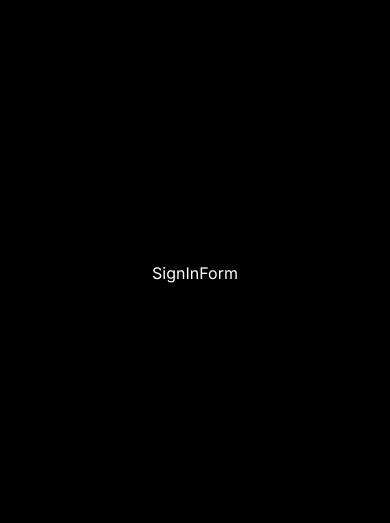
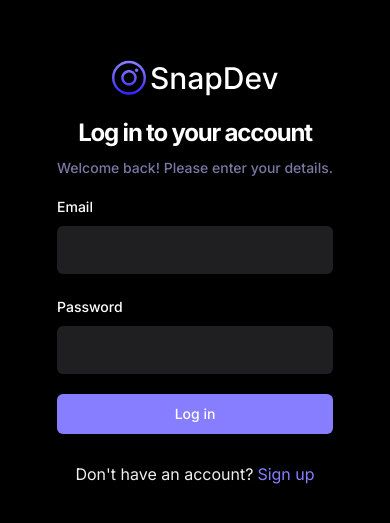
Before and after one commit to aurda012/snapdev, a React (Vite) app: page /sign-in in a window 390 px wide. Shown: the part 149-672 px from the top of the page. Built offline with nearby package versions, Linux system fonts and the light colour scheme; no server answers.

Commit message:
Added sign in form

```diff
--- a/src/_auth/forms/SignInForm.tsx
+++ b/src/_auth/forms/SignInForm.tsx
@@ -1,4 +1,129 @@
-const SignInForm = () => {
-  return <div>SignInForm</div>;
+import * as z from "zod";
+import { useForm } from "react-hook-form";
+import { zodResolver } from "@hookform/resolvers/zod";
+import { Link, useNavigate } from "react-router-dom";
+
+import {
+  Form,
+  FormControl,
+  FormField,
+  FormItem,
+  FormLabel,
+  FormMessage,
+} from "@/components/ui/form";
+import { Input } from "@/components/ui/input";
+import { Button } from "@/components/ui/button";
+import Loader from "@/components/shared/Loader";
+import { useToast } from "@/components/ui/use-toast";
+
+import { SigninValidation } from "@/lib/validation";
+import { useSignInAccount } from "@/lib/react-query/queries";
+import { useUserContext } from "@/context/AuthContext";
+
+const SigninForm = () => {
+  const { toast } = useToast();
+  const navigate = useNavigate();
+  const { checkAuthUser, isLoading: isUserLoading } = useUserContext();
+
+  // Query
+  const { mutateAsync: signInAccount, isLoading } = useSignInAccount();
+
+  const form = useForm<z.infer<typeof SigninValidation>>({
+    resolver: zodResolver(SigninValidation),
+    defaultValues: {
+      email: "",
+      password: "",
+    },
+  });
+
+  const handleSignin = async (user: z.infer<typeof SigninValidation>) => {
+    const session = await signInAccount(user);
+
+    if (!session) {
+      toast({ title: "Login failed. Please try again." });
+
+      return;
+    }
+
+    const isLoggedIn = await checkAuthUser();
+
+    if (isLoggedIn) {
+      form.reset();
+
+      navigate("/");
+    } else {
+      toast({ title: "Login failed. Please try again." });
+
+      return;
+    }
+  };
+
+  return (
+    <Form {...form}>
+      <div className="sm:w-420 flex-center flex-col">
+        <img src="/assets/images/logo.svg" alt="logo" />
+
+        <h2 className="h3-bold md:h2-bold pt-5 sm:pt-12">
+          Log in to your account
+        </h2>
+        <p className="text-light-3 small-medium md:base-regular mt-2">
+          Welcome back! Please enter your details.
+        </p>
+        <form
+          onSubmit={form.handleSubmit(handleSignin)}
+          className="flex flex-col gap-5 w-full mt-4"
+        >
+          <FormField
+            control={form.control}
+            name="email"
+            render={({ field }) => (
+              <FormItem>
+                <FormLabel className="shad-form_label">Email</FormLabel>
+                <FormControl>
+                  <Input type="text" className="shad-input" {...field} />
+                </FormControl>
+                <FormMessage />
+              </FormItem>
+            )}
+          />
+
+          <FormField
+            control={form.control}
+            name="password"
+            render={({ field }) => (
+              <FormItem>
+                <FormLabel className="shad-form_label">Password</FormLabel>
+                <FormControl>
+                  <Input type="password" className="shad-input" {...field} />
+                </FormControl>
+                <FormMessage />
+              </FormItem>
+            )}
+          />
+
+          <Button type="submit" className="shad-button_primary">
+            {isLoading || isUserLoading ? (
+              <div className="flex-center gap-2">
+                <Loader /> Loading...
+              </div>
+            ) : (
+              "Log in"
+            )}
+          </Button>
+
+          <p className="text-small-regular text-light-2 text-center mt-2">
+            Don&apos;t have an account?
+            <Link
+              to="/sign-up"
+              className="text-primary-500 text-small-semibold ml-1"
+            >
+              Sign up
+            </Link>
+          </p>
+        </form>
+      </div>
+    </Form>
+  );
 };
-export default SignInForm;
+
+export default SigninForm;
--- a/src/_auth/forms/SignUpForm.tsx
+++ b/src/_auth/forms/SignUpForm.tsx
@@ -1,9 +1,6 @@
 import * as z from "zod";
 import { useForm } from "react-hook-form";
-import {
-  Link,
-  // useNavigate
-} from "react-router-dom";
+import { Link, useNavigate } from "react-router-dom";
 import { zodResolver } from "@hookform/resolvers/zod";
 
 import {
@@ -16,20 +13,20 @@
 } from "@/components/ui/form";
 import { Input } from "@/components/ui/input";
 import { Button } from "@/components/ui/button";
-// import Loader from "@/components/shared/Loader";
-// import { useToast } from "@/components/ui/use-toast";
+import Loader from "@/components/shared/Loader";
+import { useToast } from "@/components/ui/use-toast";
 
-// import {
-//   useCreateUserAccount,
-//   useSignInAccount,
-// } from "@/lib/react-query/queries";
+import {
+  useCreateUserAccount,
+  useSignInAccount,
+} from "@/lib/react-query/queries";
 import { SignupValidation } from "@/lib/validation";
-// import { useUserContext } from "@/context/AuthContext";
+import { useUserContext } from "@/context/AuthContext";
 
 const SignupForm = () => {
-  // const { toast } = useToast();
-  // const navigate = useNavigate();
-  // const { checkAuthUser, isLoading: isUserLoading } = useUserContext();
+  const { toast } = useToast();
+  const navigate = useNavigate();
+  const { checkAuthUser, isLoading: isUserLoading } = useUserContext();
 
   const form = useForm<z.infer<typeof SignupValidation>>({
     resolver: zodResolver(SignupValidation),
@@ -42,37 +39,37 @@
   });
 
   // Queries
-  // const { mutateAsync: createUserAccount, isLoading: isCreatingAccount } =
-  //   useCreateUserAccount();
-  // const { mutateAsync: signInAccount, isLoading: isSigningInUser } =
-  //   useSignInAccount();
+  const { mutateAsync: createUserAccount, isLoading: isCreatingAccount } =
+    useCreateUserAccount();
+  const { mutateAsync: signInAccount, isLoading: isSigningInUser } =
+    useSignInAccount();
 
   // Handler
   const handleSignup = async (user: z.infer<typeof SignupValidation>) => {
     console.log(user);
     try {
-      // const newUser = await createUserAccount(user);
-      // if (!newUser) {
-      //   toast({ title: "Sign up failed. Please try again." });
-      //   return;
-      // }
-      // const session = await signInAccount({
-      //   email: user.email,
-      //   password: user.password,
-      // });
-      // if (!session) {
-      //   toast({ title: "Something went wrong. Please login your new account" });
-      //   navigate("/sign-in");
-      //   return;
-      // }
-      // const isLoggedIn = await checkAuthUser();
-      // if (isLoggedIn) {
-      //   form.reset();
-      //   navigate("/");
-      // } else {
-      //   toast({ title: "Login failed. Please try again." });
-      //   return;
-      // }
+      const newUser = await createUserAccount(user);
+      if (!newUser) {
+        toast({ title: "Sign up failed. Please try again." });
+        return;
+      }
+      const session = await signInAccount({
+        email: user.email,
+        password: user.password,
+      });
+      if (!session) {
+        toast({ title: "Something went wrong. Please login your new account" });
+        navigate("/sign-in");
+        return;
+      }
+      const isLoggedIn = await checkAuthUser();
+      if (isLoggedIn) {
+        form.reset();
+        navigate("/");
+      } else {
+        toast({ title: "Login failed. Please try again." });
+        return;
+      }
     } catch (error) {
       console.log({ error });
     }
@@ -151,14 +148,13 @@
           />
 
           <Button type="submit" className="shad-button_primary">
-            {/* {isCreatingAccount || isSigningInUser || isUserLoading ? (
+            {isCreatingAccount || isSigningInUser || isUserLoading ? (
               <div className="flex-center gap-2">
                 <Loader /> Loading...
               </div>
             ) : (
               "Sign Up"
-            )} */}
-            Sign Up
+            )}
           </Button>
 
           <p className="text-small-regular text-light-2 text-center mt-2">
--- /dev/null
+++ b/src/context/AuthContext.tsx
@@ -0,0 +1,94 @@
+import { useNavigate } from "react-router-dom";
+import { createContext, useContext, useEffect, useState } from "react";
+
+import { IUser } from "@/types";
+import { getCurrentUser } from "@/lib/appwrite/api";
+
+export const INITIAL_USER = {
+  id: "",
+  name: "",
+  username: "",
+  email: "",
+  imageUrl: "",
+  bio: "",
+};
+
+const INITIAL_STATE = {
+  user: INITIAL_USER,
+  isLoading: false,
+  isAuthenticated: false,
+  setUser: () => {},
+  setIsAuthenticated: () => {},
+  checkAuthUser: async () => false as boolean,
+};
+
+type IContextType = {
+  user: IUser;
+  isLoading: boolean;
+  setUser: React.Dispatch<React.SetStateAction<IUser>>;
+  isAuthenticated: boolean;
+  setIsAuthenticated: React.Dispatch<React.SetStateAction<boolean>>;
+  checkAuthUser: () => Promise<boolean>;
+};
+
+const AuthContext = createContext<IContextType>(INITIAL_STATE);
+
+export function AuthProvider({ children }: { children: React.ReactNode }) {
+  const navigate = useNavigate();
+  const [user, setUser] = useState<IUser>(INITIAL_USER);
+  const [isAuthenticated, setIsAuthenticated] = useState(false);
+  const [isLoading, setIsLoading] = useState(false);
+
+  const checkAuthUser = async () => {
+    setIsLoading(true);
+    try {
+      const currentAccount = await getCurrentUser();
+      if (currentAccount) {
+        setUser({
+          id: currentAccount.$id,
+          name: currentAccount.name,
+          username: currentAccount.username,
+          email: currentAccount.email,
+          imageUrl: currentAccount.imageUrl,
+          bio: currentAccount.bio,
+        });
+        setIsAuthenticated(true);
+
+        return true;
+      }
+
+      return false;
+    } catch (error) {
+      console.error(error);
+      return false;
+    } finally {
+      setIsLoading(false);
+    }
+  };
+
+  useEffect(() => {
+    const cookieFallback = localStorage.getItem("cookieFallback");
+    if (
+      cookieFallback === "[]" ||
+      cookieFallback === null ||
+      cookieFallback === undefined
+    ) {
+      navigate("/sign-in");
+    }
+
+    checkAuthUser();
+  }, []);
+
+  const value = {
+    user,
+    setUser,
+    isLoading,
+    isAuthenticated,
+    setIsAuthenticated,
+    checkAuthUser,
+  };
+
+  return <AuthContext.Provider value={value}>{children}</AuthContext.Provider>;
+}
+
+export const useUserContext = () => useContext(AuthContext);
--- a/src/main.tsx
+++ b/src/main.tsx
@@ -1,9 +1,20 @@
+import React from "react";
 import ReactDOM from "react-dom/client";
 import { BrowserRouter } from "react-router-dom";
+
+import { AuthProvider } from "@/context/AuthContext";
+import { QueryProvider } from "@/lib/react-query/QueryProvider";
+
 import App from "./App";
 
 ReactDOM.createRoot(document.getElementById("root")!).render(
-  <BrowserRouter>
-    <App />
-  </BrowserRouter>
+  <React.StrictMode>
+    <BrowserRouter>
+      <QueryProvider>
+        <AuthProvider>
+          <App />
+        </AuthProvider>
+      </QueryProvider>
+    </BrowserRouter>
+  </React.StrictMode>
 );
```
